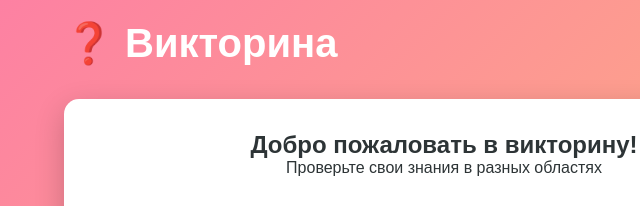
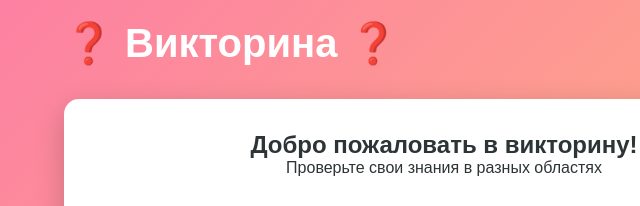
Before and after one commit to koichukeevi/koichukeevi.opais.io, a plain HTML site: page sites/quiz-game/index.html in a window 1280 px wide. Shown: the top 206 px of the page, 196-836 px from the left. Drawn offline with Linux system fonts and the light colour scheme.

Commit message:
Update index.html

```diff
--- a/sites/quiz-game/index.html
+++ b/sites/quiz-game/index.html
@@ -9,7 +9,7 @@
 <body>
     <div class="container">
         <header>
-            <h1>❓ Викторина</h1>
+            <h1>❓ Викторина ❓</h1>
             <a href="../../index.html" class="back-btn">← Назад</a>
         </header>
 
```
